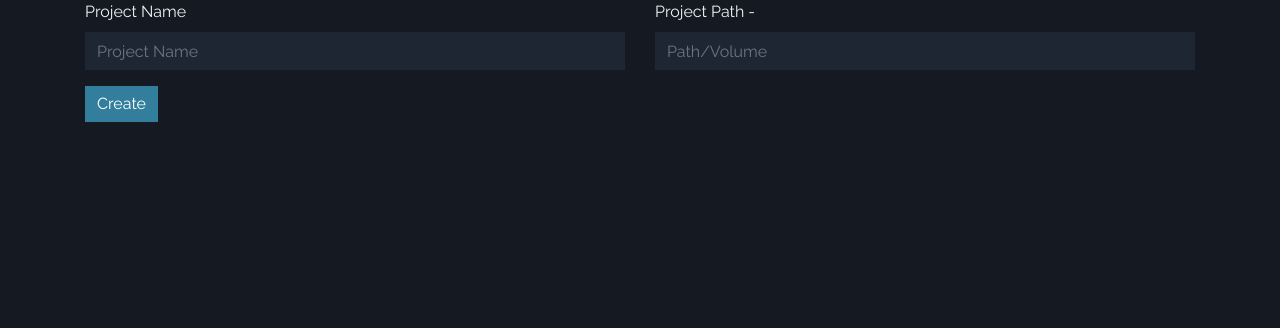
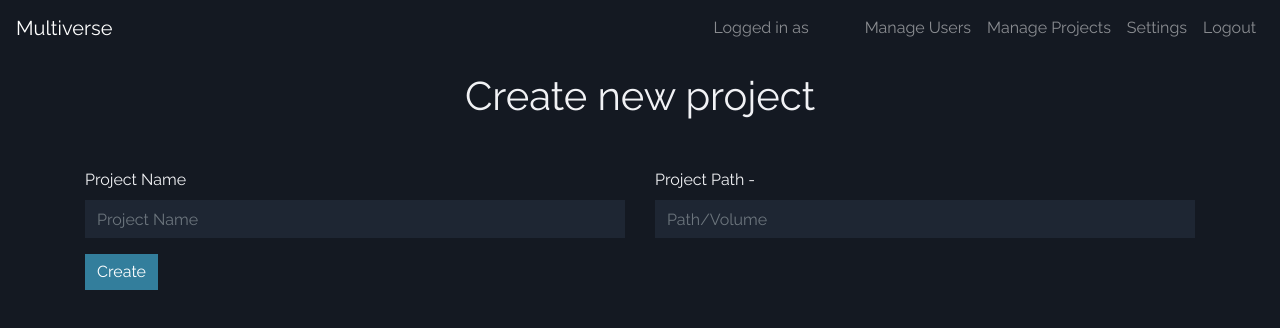
Before and after one commit to xdarkzlightz/multiverse, a React (Create React App) app in the folder packages/client/: page /create/project in a window 1280 px wide. Shown: the top 328 px of the page. Built offline with nearby package versions, Linux system fonts and the light colour scheme.

Commit message:
Added header + h1 to the instance form

```diff
--- a/packages/client/src/components/App.js
+++ b/packages/client/src/components/App.js
@@ -43,7 +43,11 @@ export default () => {
             <UsersPage />
           </UserProvider>
         </Route>
-        <Route path="/create/project" component={InstanceCreator} />
+        <Route path="/create/project">
+          <UserProvider value={{ user, setUser }}>
+            <InstanceCreator />
+          </UserProvider>
+        </Route>
         <Route path="/create/user" component={UsersForm} />
         <Route path="/login">
           <Login setUser={setUser} user={user} />
--- a/packages/client/src/components/instanceForm/InstanceCreator.js
+++ b/packages/client/src/components/instanceForm/InstanceCreator.js
@@ -8,6 +8,8 @@ import Col from "react-bootstrap/Col";
 
 import InstanceField from "./InstanceField";
 import CreateButton from "./CreateButton";
+import { UserConsumer } from "../../context/UserContext";
+import Header from "../Header";
 
 import Joi from "joi-browser";
 import * as validators from "../../validation/validators";
@@ -32,7 +34,10 @@ export default () => {
   };
 
   return (
+    <>
+      <UserConsumer>{data => <Header {...data} />}</UserConsumer>
       <Container>
+        <h1 className="text-center mb-5">Create new project</h1>
         <Form>
           <Row>
             <Col xs={12} md={6}>
@@ -63,5 +68,6 @@ export default () => {
           </Row>
         </Form>
       </Container>
+    </>
   );
 };
```
Lines whose indentation alone changed are shown as unchanged.
